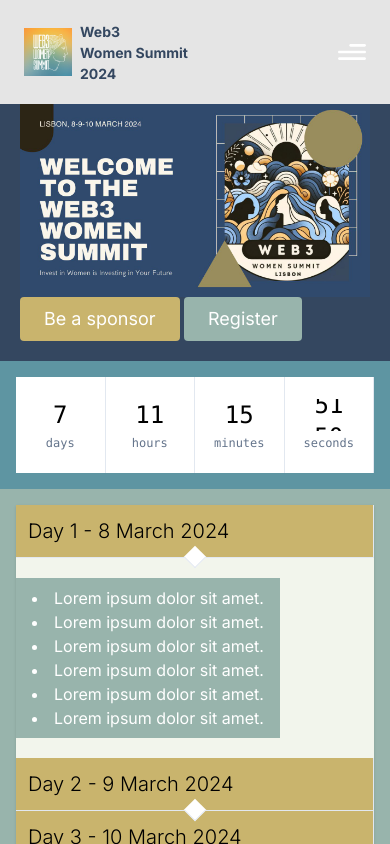
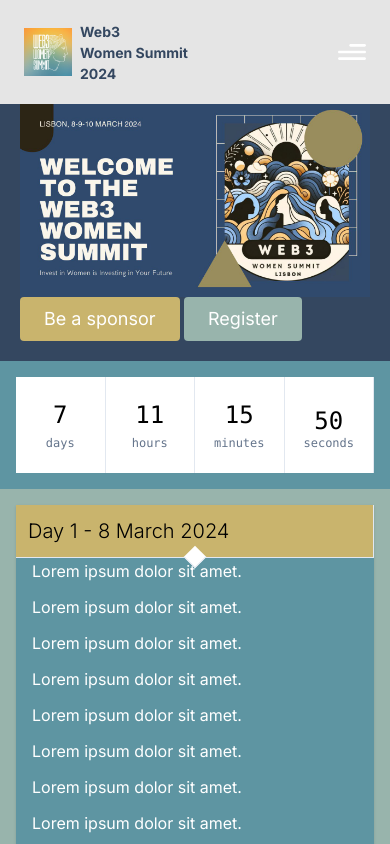
Before and after one commit to Mani007/w3w, a Next.js app: page / in a window 390 px wide. Shown: the top 844 px of the page. Built offline with nearby package versions, Linux system fonts and the light colour scheme.

Commit message:
accordion height adjusted in mobile

```diff
--- a/src/app/components/TiltCard.jsx
+++ b/src/app/components/TiltCard.jsx
@@ -56,7 +56,7 @@ const TiltCard = () => {
         rotateX,
         rotateY,
       }}
-      className="relative h-96 w-72 rounded-xl bg-[#F2F5EC]"
+      className="relative h-96 w-72  rounded-xl bg-[#F2F5EC]"
     >
       <div
         style={{
--- a/src/app/components/VerticalAccordion.jsx
+++ b/src/app/components/VerticalAccordion.jsx
@@ -4,6 +4,7 @@ import { AnimatePresence, motion } from "framer-motion";
 import { useWindowSize } from "../utils/useWindowSize";
 import { useState } from "react";
 import { Ultra } from "next/font/google";
+import {items} from '../constants'
 
 const VerticalAccordion = () => {
   const [open, setOpen] = useState(items[0].id);
@@ -18,15 +19,7 @@ const VerticalAccordion = () => {
               open={open}
               setOpen={setOpen}
               id={item.id}
-              plan={item.plan.map(
-                (i,index)=>{
-                  return (
-
-                      <li key={index}>{i}</li>
-                   );
-                }
-
-              )}
+              plan={item.plan}
               //Icon={item.Icon}
               title={item.title}
               //imgSrc={item.imgSrc}
@@ -46,7 +39,7 @@ const Panel = ({ open, setOpen, id, plan, Icon, title, imgSrc, description }) =>
   return (
     <>
       <button
-        className="bg-[#C9B46D] hover:bg-[#5E95A2] transition-colors p-3 border-r-[1px] border-b-[1px] border-slate-200 flex flex-row-reverse lg:flex-col justify-end items-center gap-4 relative group"
+        className="bg-[#C9B46D]  transition-colors p-3 border-r-[1px] border-b-[1px] border-slate-200 flex flex-row-reverse lg:flex-col justify-end items-center gap-4 relative group"
         onClick={() => setOpen(id)}
       >
         <span
@@ -84,11 +77,20 @@ const Panel = ({ open, setOpen, id, plan, Icon, title, imgSrc, description }) =>
               initial="closed"
               animate="open"
               exit="closed"
-              className="px-4 py-2 bg-[#98B4AC] backdrop-blur-sm text-white"
+              className="px-4 py-2  w-full  text-start bg-[#5E95A2] backdrop-blur-sm text-white "
               >
-              {plan}
+              <div className='overflow-hidden space-y-3'>
+              {plan.map(
+                (i,index)=>{
+                  return (
 
-              <div>
+                    <ul  key={index}>
+                      <li className=' list-none'>{i}</li>
+                    </ul>
+
+                   );
+                })}
+
               </div>
             {/* <p>{description}</p> */}
             </motion.div>
@@ -115,7 +117,7 @@ const panelVariants = {
 const panelVariantsSm = {
   open: {
     width: "100%",
-    height: "200px",
+    height: "350px",
   },
   closed: {
     width: "100%",
@@ -133,46 +135,3 @@ const descriptionVariants = {
   },
   closed: { opacity: 0, y: "100%" },
 };
-
-const items = [
-  {
-    id: 1,
-    title: "Day 1 - 8 March 2024",
-    plan: [ "Lorem ipsum dolor sit amet.","Lorem ipsum dolor sit amet.","Lorem ipsum dolor sit amet.","Lorem ipsum dolor sit amet.","Lorem ipsum dolor sit amet.","Lorem ipsum dolor sit amet.", ],
-    //Icon: FiDollarSign,
-    // imgSrc:
-    //   "https://images.unsplash.com/photo-1553729459-efe14ef6055d?ixlib=rb-4.0.3&ixid=M3wxMjA3fDB8MHxwaG90by1wYWdlfHx8fGVufDB8fHx8fA%3D%3D&auto=format&fit=crop&w=1740&q=80",
-    description:
-      "Lorem ipsum dolor sit amet consectetur adipisicing elit. Rerum eius deserunt quia consectetur aliquid obcaecati voluptatibus quos distinctio natus! Tenetur.",
-  },
-  {
-    id: 2,
-    title: "Day 2 - 9 March 2024",
-    plan: [ "Lorem ipsum dolor sit amet.","Lorem ipsum dolor sit amet.","Lorem ipsum dolor sit amet.","Lorem ipsum dolor sit amet.","Lorem ipsum dolor sit amet.","Lorem ipsum dolor sit amet.", ],
-    //Icon: FiPlay,
-    // imgSrc:
-    //   "https://images.unsplash.com/photo-1541532713592-79a0317b6b77?ixlib=rb-4.0.3&ixid=M3wxMjA3fDB8MHxwaG90by1wYWdlfHx8fGVufDB8fHx8fA%3D%3D&auto=format&fit=crop&w=688&q=80",
-    description:
-      "Lorem ipsum dolor sit amet consectetur adipisicing elit. Rerum eius deserunt quia consectetur aliquid obcaecati voluptatibus quos distinctio natus! Tenetur.",
-  },
-  {
-    id: 3,
-    title: "Day 3 - 10 March 2024",
-    plan: [ "Lorem ipsum dolor sit amet.","Lorem ipsum dolor sit amet.","Lorem ipsum dolor sit amet.","Lorem ipsum dolor sit amet.","Lorem ipsum dolor sit amet.","Lorem ipsum dolor sit amet.", ],
-    //Icon: FiBell,
-    // imgSrc:
-    //   "https://images.unsplash.com/photo-1578450671530-5b6a7c9f32a8?ixlib=rb-4.0.3&ixid=M3wxMjA3fDB8MHxwaG90by1wYWdlfHx8fGVufDB8fHx8fA%3D%3D&auto=format&fit=crop&w=870&q=80",
-    description:
-      "Lorem ipsum dolor sit amet consectetur adipisicing elit. Rerum eius deserunt quia consectetur aliquid obcaecati voluptatibus quos distinctio natus! Tenetur.",
-  },
-  {
-    id: 4,
-    title: "Online Schedule",
-    plan: [ "Lorem ipsum dolor sit amet.","Lorem ipsum dolor sit amet.","Lorem ipsum dolor sit amet.","Lorem ipsum dolor sit amet.","Lorem ipsum dolor sit amet.","Lorem ipsum dolor sit amet.", ],
-    //Icon: FiBarChart,
-    // imgSrc:
-    //   "https://images.unsplash.com/photo-1543286386-713bdd548da4?ixlib=rb-4.0.3&ixid=M3wxMjA3fDB8MHxwaG90by1wYWdlfHx8fGVufDB8fHx8fA%3D%3D&auto=format&fit=crop&w=1740&q=80",
-     description:
-      "Lorem ipsum dolor sit amet consectetur adipisicing elit. Rerum eius deserunt quia consectetur aliquid obcaecati voluptatibus quos distinctio natus! Tenetur.",
-  },
-];
--- a/src/app/constants/index.js
+++ b/src/app/constants/index.js
@@ -26,3 +26,46 @@ export const navLinks = [
         title: "Sponsors",
     },
   ];
+
+  export const items = [
+    {
+      id: 1,
+      title: "Day 1 - 8 March 2024",
+      plan: [ "Lorem ipsum dolor sit amet.","Lorem ipsum dolor sit amet.","Lorem ipsum dolor sit amet.","Lorem ipsum dolor sit amet.","Lorem ipsum dolor sit amet.","Lorem ipsum dolor sit amet.", "Lorem ipsum dolor sit amet.","Lorem ipsum dolor sit amet.","Lorem ipsum dolor sit amet.","Lorem ipsum dolor sit amet.",],
+      //Icon: FiDollarSign,
+      // imgSrc:
+      //   "https://images.unsplash.com/photo-1553729459-efe14ef6055d?ixlib=rb-4.0.3&ixid=M3wxMjA3fDB8MHxwaG90by1wYWdlfHx8fGVufDB8fHx8fA%3D%3D&auto=format&fit=crop&w=1740&q=80",
+      description:
+        "Lorem ipsum dolor sit amet consectetur adipisicing elit. Rerum eius deserunt quia consectetur aliquid obcaecati voluptatibus quos distinctio natus! Tenetur.",
+    },
+    {
+      id: 2,
+      title: "Day 2 - 9 March 2024",
+      plan: [ "Lorem ipsum dolor sit amet.","Lorem ipsum dolor sit amet.","Lorem ipsum dolor sit amet.","Lorem ipsum dolor sit amet.","Lorem ipsum dolor sit amet.","Lorem ipsum dolor sit amet.", ],
+      //Icon: FiPlay,
+      // imgSrc:
+      //   "https://images.unsplash.com/photo-1541532713592-79a0317b6b77?ixlib=rb-4.0.3&ixid=M3wxMjA3fDB8MHxwaG90by1wYWdlfHx8fGVufDB8fHx8fA%3D%3D&auto=format&fit=crop&w=688&q=80",
+      description:
+        "Lorem ipsum dolor sit amet consectetur adipisicing elit. Rerum eius deserunt quia consectetur aliquid obcaecati voluptatibus quos distinctio natus! Tenetur.",
+    },
+    {
+      id: 3,
+      title: "Day 3 - 10 March 2024",
+      plan: [ "Lorem ipsum dolor sit amet.","Lorem ipsum dolor sit amet.","Lorem ipsum dolor sit amet.","Lorem ipsum dolor sit amet.","Lorem ipsum dolor sit amet.","Lorem ipsum dolor sit amet.", ],
+      //Icon: FiBell,
+      // imgSrc:
+      //   "https://images.unsplash.com/photo-1578450671530-5b6a7c9f32a8?ixlib=rb-4.0.3&ixid=M3wxMjA3fDB8MHxwaG90by1wYWdlfHx8fGVufDB8fHx8fA%3D%3D&auto=format&fit=crop&w=870&q=80",
+      description:
+        "Lorem ipsum dolor sit amet consectetur adipisicing elit. Rerum eius deserunt quia consectetur aliquid obcaecati voluptatibus quos distinctio natus! Tenetur.",
+    },
+    {
+      id: 4,
+      title: "Online Schedule",
+      plan: [ "Lorem ipsum dolor sit amet.","Lorem ipsum dolor sit amet.","Lorem ipsum dolor sit amet.","Lorem ipsum dolor sit amet.","Lorem ipsum dolor sit amet.","Lorem ipsum dolor sit amet.", ],
+      //Icon: FiBarChart,
+      // imgSrc:
+      //   "https://images.unsplash.com/photo-1543286386-713bdd548da4?ixlib=rb-4.0.3&ixid=M3wxMjA3fDB8MHxwaG90by1wYWdlfHx8fGVufDB8fHx8fA%3D%3D&auto=format&fit=crop&w=1740&q=80",
+       description:
+        "Lorem ipsum dolor sit amet consectetur adipisicing elit. Rerum eius deserunt quia consectetur aliquid obcaecati voluptatibus quos distinctio natus! Tenetur.",
+    },
+  ];
```
